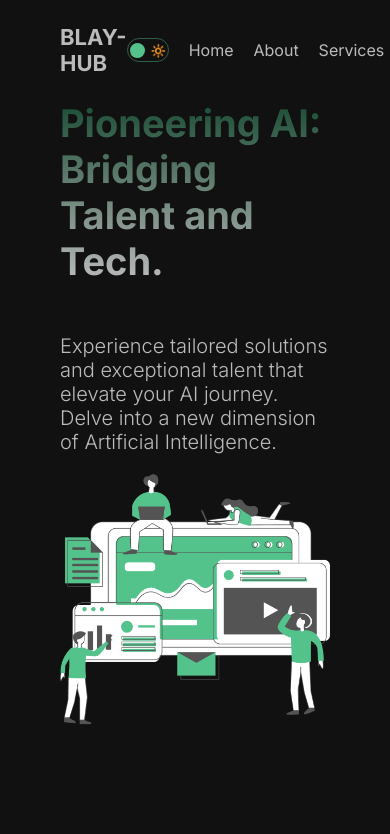
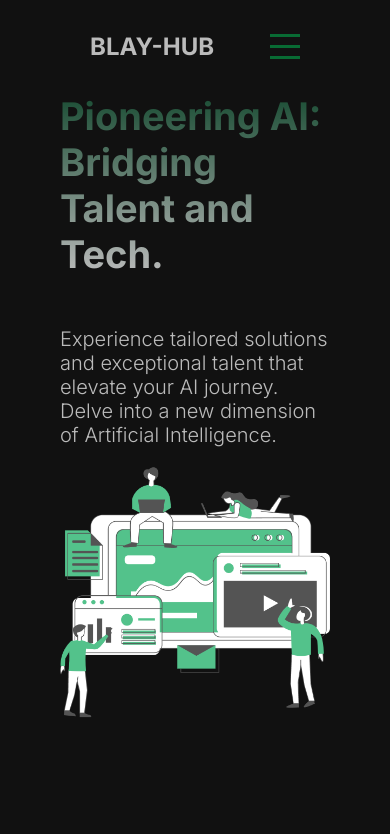
Before and after one commit to Seunfola/blay-hub, a Next.js app: page / in a window 390 px wide. Shown: the top 834 px of the page. Built offline with nearby package versions, Linux system fonts and the light colour scheme.

Commit message:
working on the mobile responsiveness of the hamburger navbar

```diff
--- a/package.json
+++ b/package.json
@@ -18,7 +18,6 @@
     "react-countup": "^6.4.2",
     "react-dom": "18.2.0",
     "react-icons": "^4.10.1",
-    "react-outside-click-handler": "^1.3.0",
     "swr": "^2.2.1"
   },
   "description": "blay-hub website",
--- a/src/components/navbar/Navbar.jsx
+++ b/src/components/navbar/Navbar.jsx
@@ -1,65 +1,67 @@
-'use client'
-// import { useState } from 'react';
-import Link from 'next/link'
+import { useState } from 'react';
+import Link from 'next/link';
 import styles from './navbar.module.css';
 import DarkMode from '../darkMode/DarkMode';
 import Button from '@/components/button/Button';
-// import { BiAlignJustify } from 'react-icons/bi';
 
 const links = [
   {
     id: 1,
-    title: "Home",
-    url: "/",
+    title: 'Home',
+    url: '/',
   },
   {
     id: 2,
-    title: "About",
-    url: "/about",
+    title: 'About',
+    url: '/about',
   },
   {
     id: 3,
-    title: "Services",
-    url: "/info"
+    title: 'Services',
+    url: '/info',
   },
-
   {
     id: 4,
-    title: "FAQ",
-    url: "/faq",
+    title: 'FAQ',
+    url: '/faq',
   },
   {
     id: 5,
-    title: "Contact",
-    url: "/contact"
+    title: 'Contact',
+    url: '/contact',
   },
 ];
 
 const Navbar = () => {
-  // const [menuOpened, setMenuOpened] = useState(false);
+  const [menuOpen, setMenuOpen] = useState(false);
 
-  // const getMenuStyles = (menuOpened) => {
-  //   if (document.documentElement.clientWidth <= 880) {
-  //     return { display: menuOpened ? 'block' : 'none',}
-  //   }
-  // }
+  const toggleMenu = () => {
+    setMenuOpen(!menuOpen);
+  };
+
   return (
-    <div className={styles.container}>
-      <Link href='/' className={styles.logo} >BLAY-HUB</Link>
+    <div className={`${styles.container} ${menuOpen ? styles.open : 'none'}`}>
+      <Link href="/" className={styles.logo}>
+        BLAY-HUB
+      </Link>
+      <div className={styles.navWrapper}>
+        <div className={`${styles.menuIcon} ${menuOpen ? styles.open : 'none'}`} onClick={toggleMenu}>
+          <div className={styles.bar}></div>
+          <div className={styles.bar}></div>
+          <div className={styles.bar}></div>
+        </div>
+        <div className={styles.links}>
+          <DarkMode />
+          {links.map((link) => (
+            <Link key={link.id} href={link.url} className={styles.link}>
+              {link.title}
+            </Link>
+          ))}
+          <Button url="/dashboard/signup" text="Sign Up" />
+        </div>
+      </div>
+    </div>
+  );
+};
 
-      <div className={styles.links} >
-        <DarkMode />
-        {links.map(link => (<Link key={link.id} href={link.url} className={styles.link} >{link.title}
-        </Link>
-        ))}
-
-        <Button url="/dashboard/signup" text="Sign Up" />
-      </div>
-      {/* <div className={styles.icon} onClick={() => setMenuOpened((prev) => !prev)}>
-        < BiAlignJustify /> </div> */}
-
-    </div>
-  )
-}
-
-export default Navbar
+export default Navbar;
--- a/src/components/navbar/navbar.module.css
+++ b/src/components/navbar/navbar.module.css
@@ -1,27 +1,63 @@
-.container{
-    height: 100px;
-    display:flex;
-    justify-content: space-between;
-    align-items:center;
+.container {
+  display: flex;
+  justify-content: space-between;
+  align-items: center;
+  padding: 10px;
 }
-.logo{
-    font-weight: bold;
-    font-size: 22px;
+
+.logo {
+  font-weight: bold;
+  font-size: 24px;
+  text-decoration: none;
 }
-.links{
-    display:flex;
-    align-items: center;
-    gap:20px;
+
+.menuIcon {
+  display: none;
+  flex-direction: column;
+  cursor: pointer;
 }
-.logout{
- padding:10px 30px;
- border:none;
- background-color:#53c28b;
- color:white;
- cursor:pointer;
- border-radius: 15px ;
- -webkit-border-radius: 15px ;
- -moz-border-radius: 15px ;
- -ms-border-radius: 15px ;
- -o-border-radius: 15px ;
+
+.bar {
+  width: 30px;
+  height: 3px;
+  background-color: rgb(8, 107, 51);
+  margin: 4px 0;
 }
+
+.links {
+  display: flex;
+  align-items: center;
+  gap: 20px;
+}
+
+.link {
+
+  text-decoration: none;
+  font-size: 16px;
+}
+
+@media only screen and (max-width: 896px) and (min-width: 360px){
+ .container{
+    position:relative;
+    padding: 30px;
+ }
+  .menuIcon {
+    display: flex;
+   flex-direction: column;
+    align-items: flex-start;
+  }
+
+  .links {
+    display: none;
+    flex-direction: column;
+    position: absolute;
+    top: 60px;
+    right: 0;
+    width: 100%;
+    align-items: left;
+  }
+
+  .open .links {
+    display: flex;
+  }
+}
```
Also changed, not shown: 1 other file (tests, documents, lock files or other folders).
